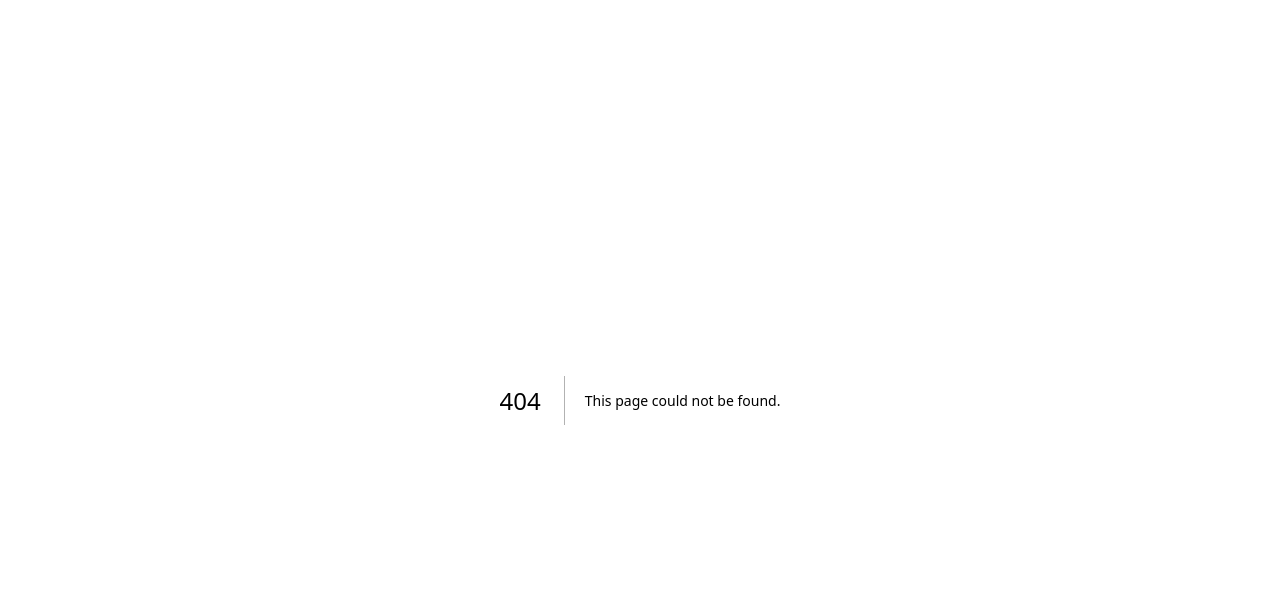
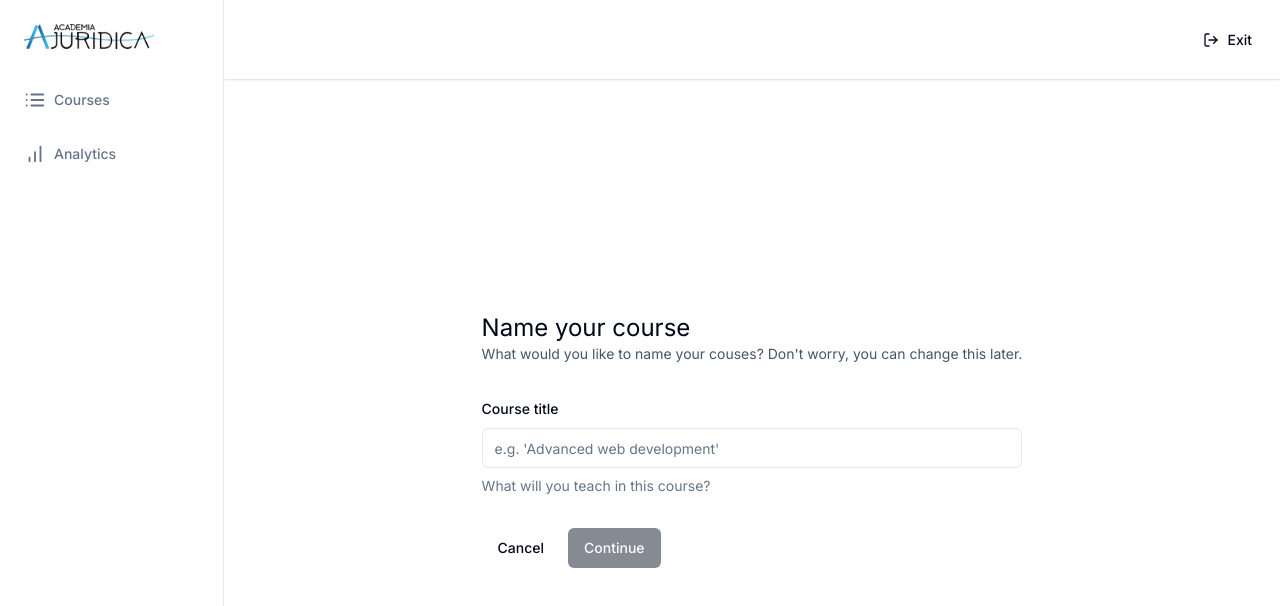
Before and after one commit to Igor-Martins12/AcademiaJuridica-Next, a Next.js app: page /teacher/create in a window 1280 px wide. Before the commit this address had no page. Shown: the top 606 px of the page. Built offline with nearby package versions, Linux system fonts and the light colour scheme.

Commit message:
"form-Cursos"

```diff
--- a/app/(dashboard)/(routes)/teacher/courses/page.tsx
+++ b/app/(dashboard)/(routes)/teacher/courses/page.tsx
@@ -1,7 +1,14 @@
+import { Button } from "@/components/ui/button";
+import Link from "next/link";
+
 const CoursesPage = () => {
     return (
-        <div>
-            Courses page!
+        <div className="p-6">
+            <Link href="/teacher/create">
+              <Button>
+               New courses
+              </Button>
+            </Link>
         </div>
       );
 }
--- /dev/null
+++ b/app/(dashboard)/(routes)/teacher/create/page.tsx
@@ -0,0 +1,110 @@
+"use client"
+import * as z from "zod";
+import axios from "axios"
+import { zodResolver } from "@hookform/resolvers/zod";
+import { useForm } from "react-hook-form";
+import { useRouter } from "next/navigation";
+import Link from "next/link";
+import toast from "react-hot-toast";
+import {
+Form,
+FormControl,
+FormDescription,
+FormField,
+FormItem,
+FormLabel,
+FormMessage,
+} from "@/components/ui/form";
+import { Button } from "@/components/ui/button";
+import { Input } from "@/components/ui/input";
+2
+
+const formSchema = z.object({
+    title: z.string().min(1, {
+        message: "Title is required",
+    }),
+});
+
+const CreatePage = () => {
+    const router = useRouter();
+    const form = useForm<z.infer<typeof formSchema>>({
+        resolver: zodResolver(formSchema),
+        defaultValues: {
+            title:""
+        },
+    });
+
+    const { isSubmitting, isValid } = form.formState;
+
+    const onSubmit = async (values: z.infer<typeof formSchema>) => {
+       try {
+        const response = await axios.post("/api/course", values);
+        router.push(`/teacher/courses/${response.data.id}`)
+
+
+       } catch{
+       toast.error("Something went wrong");
+       }
+    }
+    return (
+        <div className="max-w-5xl mx-auto flex md:items-center md:justify-center h-full p-6">
+            <div>
+                <h1 className="text-2xl">
+                    Name your course
+                </h1>
+                <p className="text-sm text-slate-600">
+                    What would you like to name your couses? Don't worry, you can change this later.
+                </p>
+                <Form {...form}>
+                    <form
+                     onSubmit={form.handleSubmit(onSubmit)}
+                     className="space-y-8 mt-8"
+                    >
+                        <FormField
+                            control={form.control}
+                            name="title"
+                            render={({ field }) => (
+                              <FormItem>
+                                <FormLabel>
+                                    Course title
+                                </FormLabel>
+                                <FormControl>
+                                    <Input
+                                        disabled={isSubmitting}
+                                        placeholder="e.g. 'Advanced web development'"
+                                        {...field}
+                                    />
+                                </FormControl>
+                                <FormDescription>
+                                    What will you teach in this course?
+                                </FormDescription>
+                                <FormMessage />
+                              </FormItem>
+                            )}
+                        />
+                        <div className="flex items-center gap-x-2">
+                            <Link href="/">
+                                <Button
+                                 type="button"
+                                 variant="ghost"
+
+                                >
+                                    Cancel
+                                </Button>
+                            </Link>
+                                <Button
+                                type="submit"
+                                disabled={!isValid || isSubmitting}
+                                >
+                                Continue
+                                </Button>
+
+                        </div>
+                    </form>
+                </Form>
+            </div>
+        </div>
+     );
+}
+
+export default CreatePage;
--- a/app/layout.tsx
+++ b/app/layout.tsx
@@ -2,6 +2,7 @@
 import type { Metadata } from 'next'
 import { Inter } from 'next/font/google'
 import { ClerkProvider } from '@clerk/nextjs'
+import { ToastProvider } from '@/components/providers/toaster-provider'
 
 const inter = Inter({ subsets: ['latin'] })
 
@@ -18,7 +19,10 @@
   return (
      <ClerkProvider>
       <html lang="en">
-        <body className={inter.className}>{children}</body>
+        <body className={inter.className}>
+          <ToastProvider />
+          {children}
+          </body>
       </html>
      </ClerkProvider>
   )
--- /dev/null
+++ b/components/providers/toaster-provider.tsx
@@ -0,0 +1,7 @@
+"use client";
+
+import { Toaster } from "react-hot-toast";
+
+export const ToastProvider = () => {
+    return <Toaster />
+}
--- /dev/null
+++ b/components/ui/form.tsx
@@ -0,0 +1,176 @@
+import * as React from "react"
+import * as LabelPrimitive from "@radix-ui/react-label"
+import { Slot } from "@radix-ui/react-slot"
+import {
+  Controller,
+  ControllerProps,
+  FieldPath,
+  FieldValues,
+  FormProvider,
+  useFormContext,
+} from "react-hook-form"
+
+import { cn } from "@/lib/utils"
+import { Label } from "@/components/ui/label"
+
+const Form = FormProvider
+
+type FormFieldContextValue<
+  TFieldValues extends FieldValues = FieldValues,
+  TName extends FieldPath<TFieldValues> = FieldPath<TFieldValues>
+> = {
+  name: TName
+}
+
+const FormFieldContext = React.createContext<FormFieldContextValue>(
+  {} as FormFieldContextValue
+)
+
+const FormField = <
+  TFieldValues extends FieldValues = FieldValues,
+  TName extends FieldPath<TFieldValues> = FieldPath<TFieldValues>
+>({
+  ...props
+}: ControllerProps<TFieldValues, TName>) => {
+  return (
+    <FormFieldContext.Provider value={{ name: props.name }}>
+      <Controller {...props} />
+    </FormFieldContext.Provider>
+  )
+}
+
+const useFormField = () => {
+  const fieldContext = React.useContext(FormFieldContext)
+  const itemContext = React.useContext(FormItemContext)
+  const { getFieldState, formState } = useFormContext()
+
+  const fieldState = getFieldState(fieldContext.name, formState)
+
+  if (!fieldContext) {
+    throw new Error("useFormField should be used within <FormField>")
+  }
+
+  const { id } = itemContext
+
+  return {
+    id,
+    name: fieldContext.name,
+    formItemId: `${id}-form-item`,
+    formDescriptionId: `${id}-form-item-description`,
+    formMessageId: `${id}-form-item-message`,
+    ...fieldState,
+  }
+}
+
+type FormItemContextValue = {
+  id: string
+}
+
+const FormItemContext = React.createContext<FormItemContextValue>(
+  {} as FormItemContextValue
+)
+
+const FormItem = React.forwardRef<
+  HTMLDivElement,
+  React.HTMLAttributes<HTMLDivElement>
+>(({ className, ...props }, ref) => {
+  const id = React.useId()
+
+  return (
+    <FormItemContext.Provider value={{ id }}>
+      <div ref={ref} className={cn("space-y-2", className)} {...props} />
+    </FormItemContext.Provider>
+  )
+})
+FormItem.displayName = "FormItem"
+
+const FormLabel = React.forwardRef<
+  React.ElementRef<typeof LabelPrimitive.Root>,
+  React.ComponentPropsWithoutRef<typeof LabelPrimitive.Root>
+>(({ className, ...props }, ref) => {
+  const { error, formItemId } = useFormField()
+
+  return (
+    <Label
+      ref={ref}
+      className={cn(error && "text-destructive", className)}
+      htmlFor={formItemId}
+      {...props}
+    />
+  )
+})
+FormLabel.displayName = "FormLabel"
+
+const FormControl = React.forwardRef<
+  React.ElementRef<typeof Slot>,
+  React.ComponentPropsWithoutRef<typeof Slot>
+>(({ ...props }, ref) => {
+  const { error, formItemId, formDescriptionId, formMessageId } = useFormField()
+
+  return (
+    <Slot
+      ref={ref}
+      id={formItemId}
+      aria-describedby={
+        !error
+          ? `${formDescriptionId}`
+          : `${formDescriptionId} ${formMessageId}`
+      }
+      aria-invalid={!!error}
+      {...props}
+    />
+  )
+})
+FormControl.displayName = "FormControl"
+
+const FormDescription = React.forwardRef<
+  HTMLParagraphElement,
+  React.HTMLAttributes<HTMLParagraphElement>
+>(({ className, ...props }, ref) => {
+  const { formDescriptionId } = useFormField()
+
+  return (
+    <p
+      ref={ref}
+      id={formDescriptionId}
+      className={cn("text-sm text-muted-foreground", className)}
+      {...props}
+    />
+  )
+})
+FormDescription.displayName = "FormDescription"
+
+const FormMessage = React.forwardRef<
+  HTMLParagraphElement,
+  React.HTMLAttributes<HTMLParagraphElement>
+>(({ className, children, ...props }, ref) => {
+  const { error, formMessageId } = useFormField()
+  const body = error ? String(error?.message) : children
+
+  if (!body) {
+    return null
+  }
+
+  return (
+    <p
+      ref={ref}
+      id={formMessageId}
+      className={cn("text-sm font-medium text-destructive", className)}
+      {...props}
+    >
+      {body}
+    </p>
+  )
+})
+FormMessage.displayName = "FormMessage"
+
+export {
+  useFormField,
+  Form,
+  FormItem,
+  FormLabel,
+  FormControl,
+  FormDescription,
+  FormMessage,
+  FormField,
+}
--- /dev/null
+++ b/components/ui/input.tsx
@@ -0,0 +1,25 @@
+import * as React from "react"
+
+import { cn } from "@/lib/utils"
+
+export interface InputProps
+  extends React.InputHTMLAttributes<HTMLInputElement> {}
+
+const Input = React.forwardRef<HTMLInputElement, InputProps>(
+  ({ className, type, ...props }, ref) => {
+    return (
+      <input
+        type={type}
+        className={cn(
+          "flex h-10 w-full rounded-md border border-input bg-background px-3 py-2 text-sm ring-offset-background file:border-0 file:bg-transparent file:text-sm file:font-medium placeholder:text-muted-foreground focus-visible:outline-none focus-visible:ring-2 focus-visible:ring-ring focus-visible:ring-offset-2 disabled:cursor-not-allowed disabled:opacity-50",
+          className
+        )}
+        ref={ref}
+        {...props}
+      />
+    )
+  }
+)
+Input.displayName = "Input"
+
+export { Input }
--- /dev/null
+++ b/components/ui/label.tsx
@@ -0,0 +1,26 @@
+"use client"
+
+import * as React from "react"
+import * as LabelPrimitive from "@radix-ui/react-label"
+import { cva, type VariantProps } from "class-variance-authority"
+
+import { cn } from "@/lib/utils"
+
+const labelVariants = cva(
+  "text-sm font-medium leading-none peer-disabled:cursor-not-allowed peer-disabled:opacity-70"
+)
+
+const Label = React.forwardRef<
+  React.ElementRef<typeof LabelPrimitive.Root>,
+  React.ComponentPropsWithoutRef<typeof LabelPrimitive.Root> &
+    VariantProps<typeof labelVariants>
+>(({ className, ...props }, ref) => (
+  <LabelPrimitive.Root
+    ref={ref}
+    className={cn(labelVariants(), className)}
+    {...props}
+  />
+))
+Label.displayName = LabelPrimitive.Root.displayName
+
+export { Label }
--- a/package.json
+++ b/package.json
@@ -12,7 +12,7 @@
   "dependencies": {
     "@clerk/nextjs": "^4.26.2",
     "@hello-pangea/dnd": "^16.3.0",
-    "@hookform/resolvers": "^3.3.1",
+    "@hookform/resolvers": "^3.3.2",
     "@mux/mux-node": "^7.3.1",
     "@mux/mux-player-react": "^1.14.2",
     "@prisma/client": "^5.3.0",
@@ -45,7 +45,7 @@
     "react-confetti": "^6.1.0",
     "react-dom": "18.2.0",
     "react-dropzone": "^14.2.3",
-    "react-hook-form": "^7.46.1",
+    "react-hook-form": "^7.48.2",
     "react-hot-toast": "^2.4.1",
     "react-icons": "^4.11.0",
     "react-quill": "^2.0.0",
@@ -56,7 +56,7 @@
     "tailwindcss-animate": "^1.0.7",
     "typescript": "5.2.2",
     "uploadthing": "^5.5.3",
-    "zod": "^3.22.2",
+    "zod": "^3.22.4",
     "zustand": "^4.4.1"
   },
   "devDependencies": {
```
Also changed, not shown: 2 other files (tests, documents, lock files or other folders).
